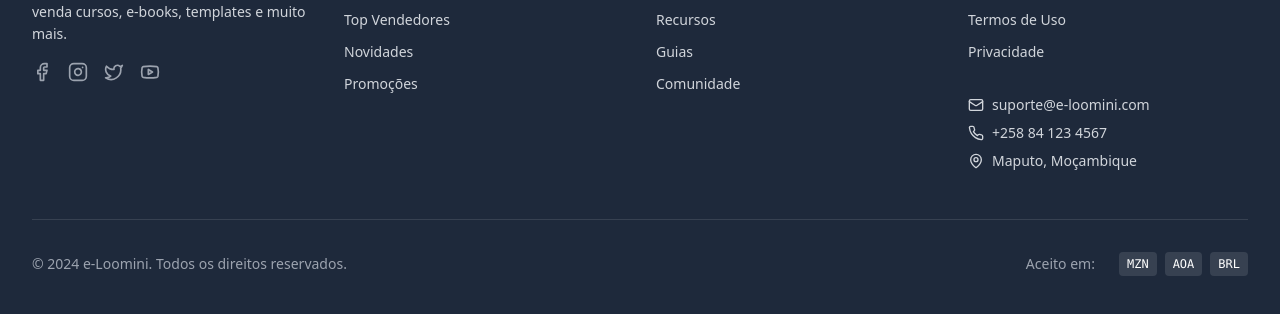
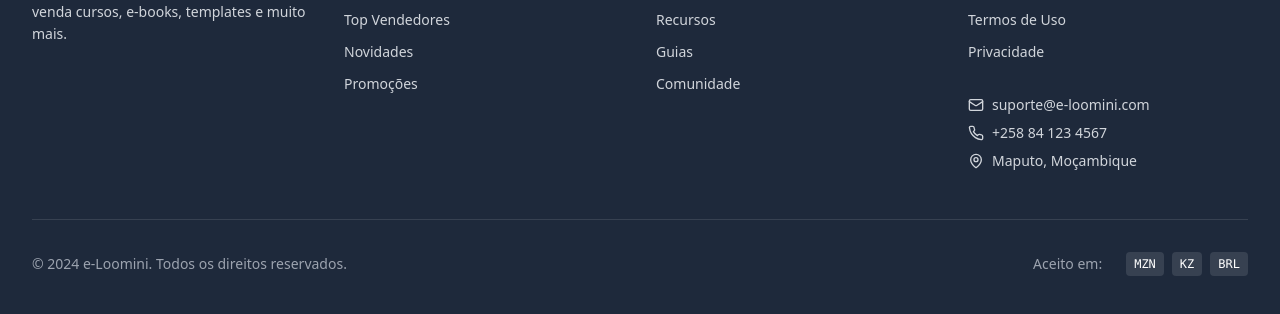
Before and after one commit to gersonsibindemz/loomini-afro-mercado-digital, a React (Vite) app: page / in a window 1280 px wide. Shown: the part 2228-2542 px from the top of the page. Built offline with nearby package versions, Linux system fonts and the light colour scheme.

Commit message:
Visual edit in Lovable
Edited UI in Lovable

```diff
--- a/src/components/Footer.tsx
+++ b/src/components/Footer.tsx
@@ -14,20 +14,7 @@ const Footer = () => {
               <span className="text-2xl font-bold">e-Loomini</span>
             </div>
             <p className="text-gray-300 text-sm leading-relaxed">A maior plataforma de produtos digitais para criadores independentes. Compre e venda cursos, e-books, templates e muito mais.</p>
-            <div className="flex space-x-4">
-              <a href="#" className="text-gray-400 hover:text-loomini-purple transition-colors duration-200">
-                <Facebook className="w-5 h-5" />
-              </a>
-              <a href="#" className="text-gray-400 hover:text-loomini-purple transition-colors duration-200">
-                <Instagram className="w-5 h-5" />
-              </a>
-              <a href="#" className="text-gray-400 hover:text-loomini-purple transition-colors duration-200">
-                <Twitter className="w-5 h-5" />
-              </a>
-              <a href="#" className="text-gray-400 hover:text-loomini-purple transition-colors duration-200">
-                <Youtube className="w-5 h-5" />
-              </a>
-            </div>
+
           </div>
 
           {/* Marketplace */}
@@ -148,7 +135,7 @@ const Footer = () => {
               <span className="text-gray-400">Aceito em:</span>
               <div className="flex items-center space-x-2">
                 <span className="px-2 py-1 bg-gray-700 rounded text-xs font-mono">MZN</span>
-                <span className="px-2 py-1 bg-gray-700 rounded text-xs font-mono">AOA</span>
+                <span className="px-2 py-1 bg-gray-700 rounded text-xs font-mono">KZ</span>
                 <span className="px-2 py-1 bg-gray-700 rounded text-xs font-mono">BRL</span>
               </div>
             </div>
```
